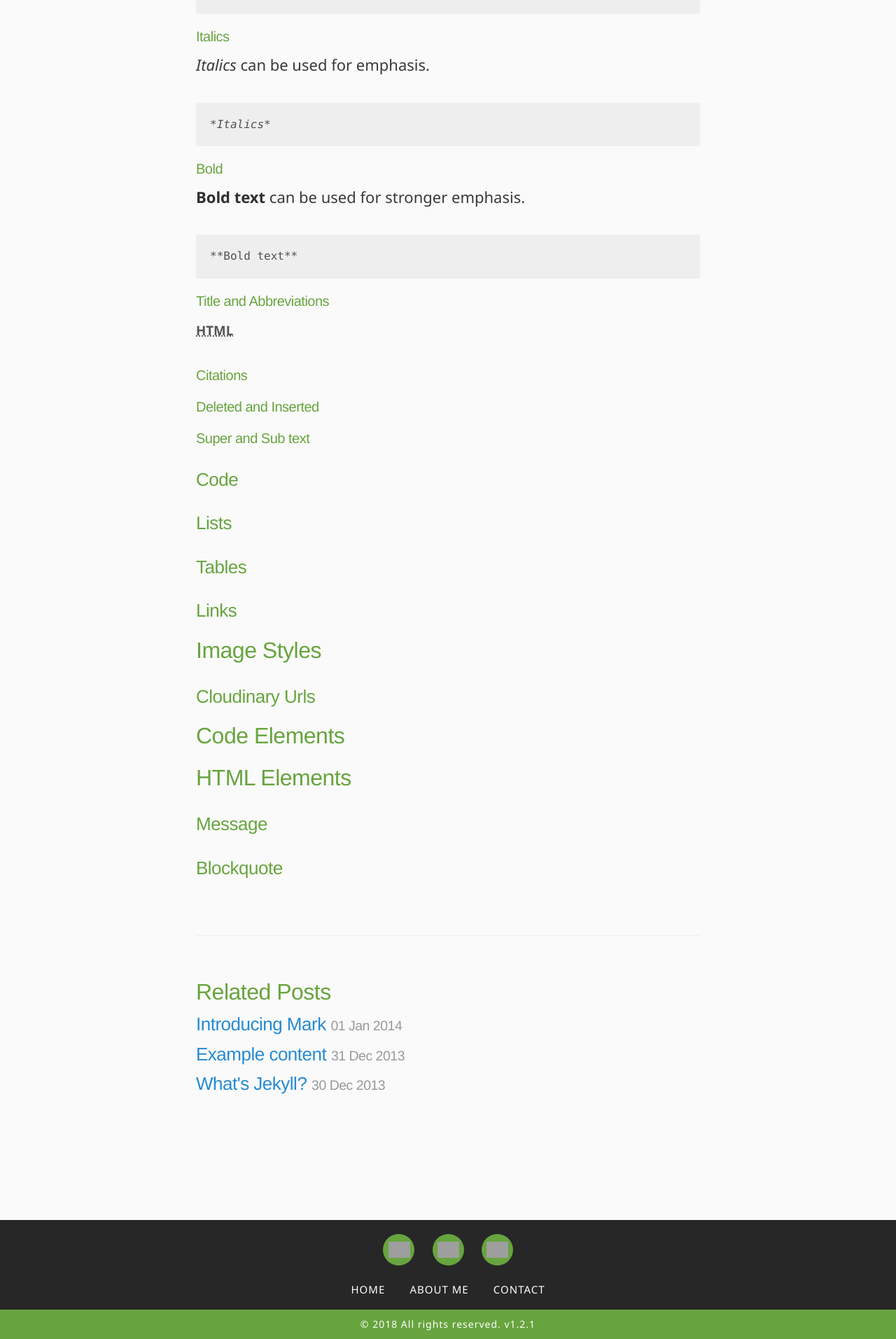
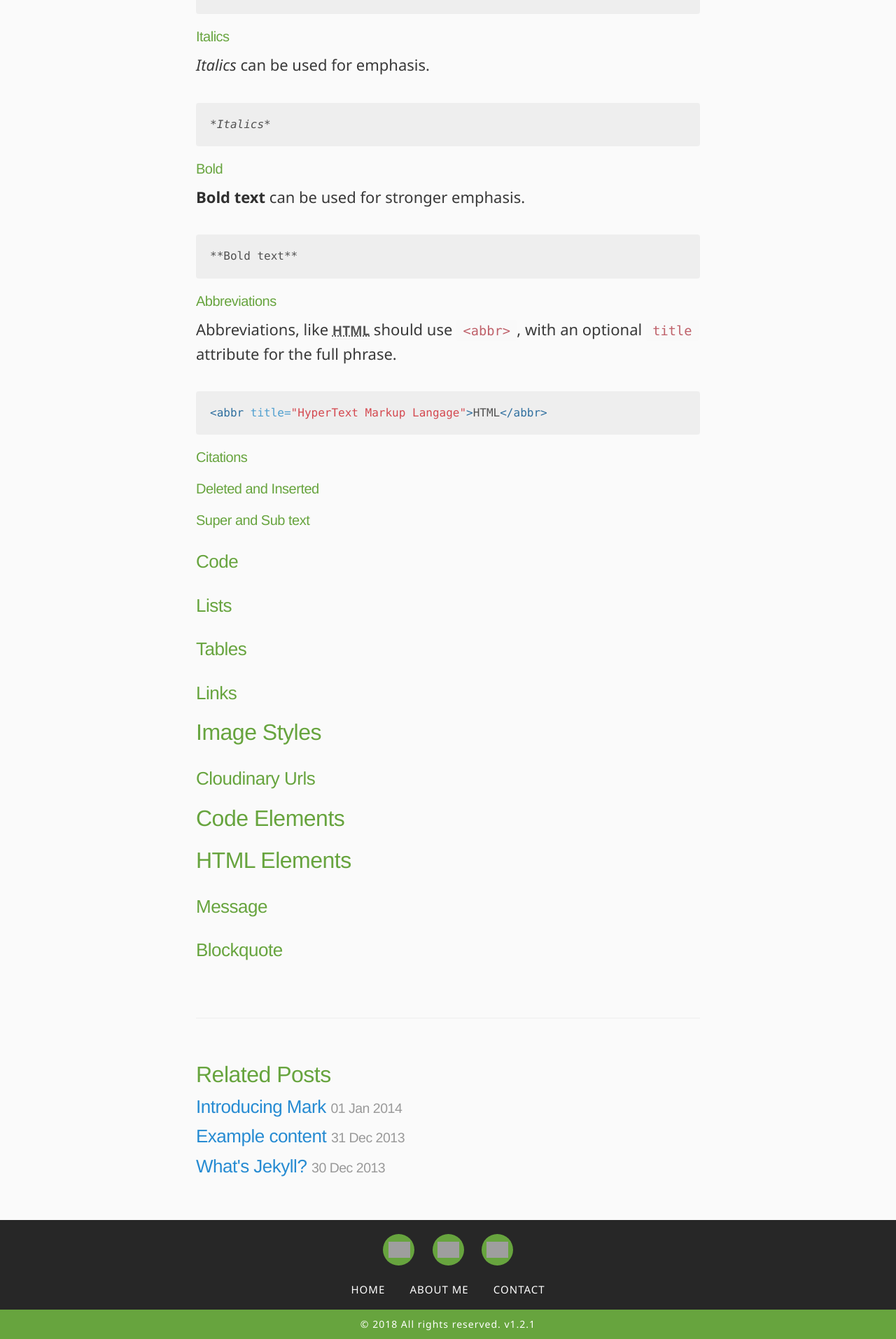
Before and after one commit to markthelefty/markthelefty.github.io, a Jekyll site: the page built from _posts/2018-07-30-theme-style-guide.markdown, in a window 1280 px wide. Shown: the part 2307-4220 px from the top of the page at 70% size. Built offline with Jekyll 4.4.1, drawn with Linux system fonts in a browser that asks for light colours; some web fonts are replaced; our own code applies the rules of GitHub Pages for plain Markdown files; grey boxes are pictures that could not be loaded.

Commit message:
Updated Theme Style Guide

````diff
--- a/_posts/2018-07-30-theme-style-guide.markdown
+++ b/_posts/2018-07-30-theme-style-guide.markdown
@@ -59,9 +59,11 @@ line-height: 35.2px;}
 **Bold text**
 ```
 
-#### Title and Abbreviations
+#### Abbreviations
+Abbreviations, like <abbr title="HyperText Markup Langage">HTML</abbr> should use `<abbr>`, with an optional `title` attribute for the full phrase.
+```html
 <abbr title="HyperText Markup Langage">HTML</abbr>
-
+```
 
 #### Citations
 
````
